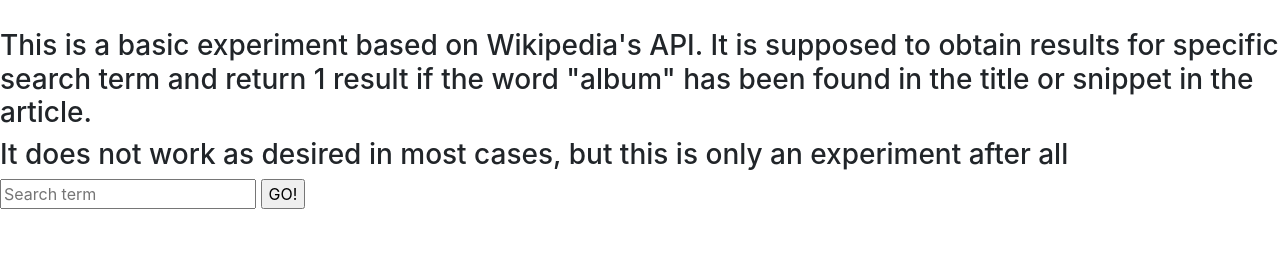
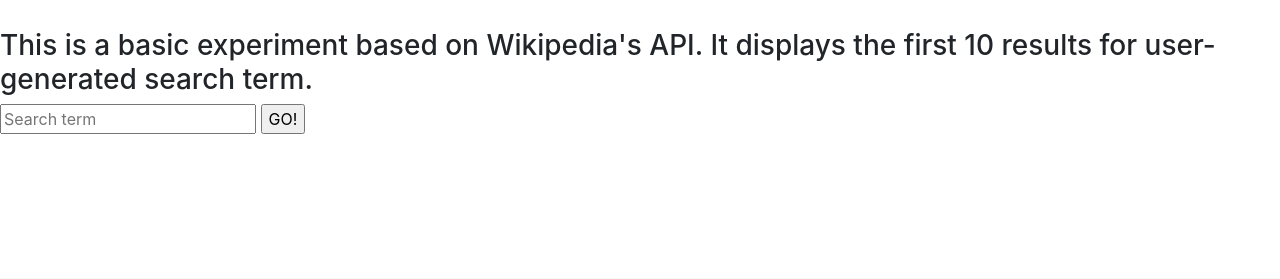
Before and after one commit to MattChan96/GoogleChallenge, a plain HTML site: page index.html in a window 1280 px wide. Shown: the part 51-330 px from the top of the page. Drawn offline with nearby package versions, Linux system fonts and the light colour scheme.

Commit message:
changed page description in html file

```diff
--- a/index.html
+++ b/index.html
@@ -18,9 +18,7 @@
     <h1>Wiki search</h1>
     <br>
 
-    <h3>This is a basic experiment based on Wikipedia's API. It is supposed to obtain results for specific search term
-        and return 1 result if the word "album" has been found in the title or snippet in the article. </h3>
-    <h3>It does not work as desired in most cases, but this is only an experiment after all</h3>
+    <h3>This is a basic experiment based on Wikipedia's API. It displays the first 10 results for user-generated search term. </h3>
     <form action="" id="searchForm">
         <input type="text" placeholder="Search term" id="searchTerm" name="searchTerm">
         <input type="submit" Value="GO!">
```
